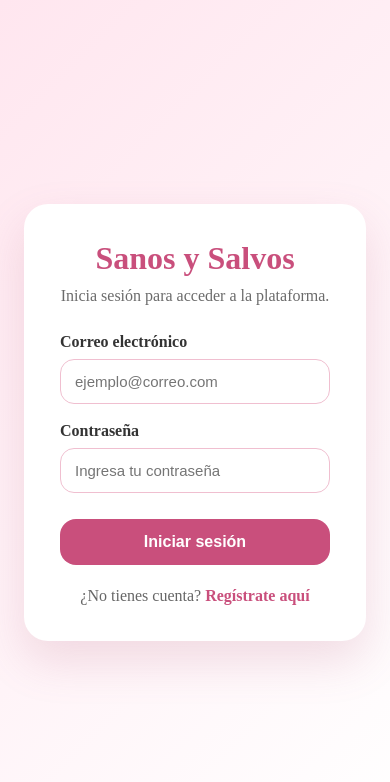
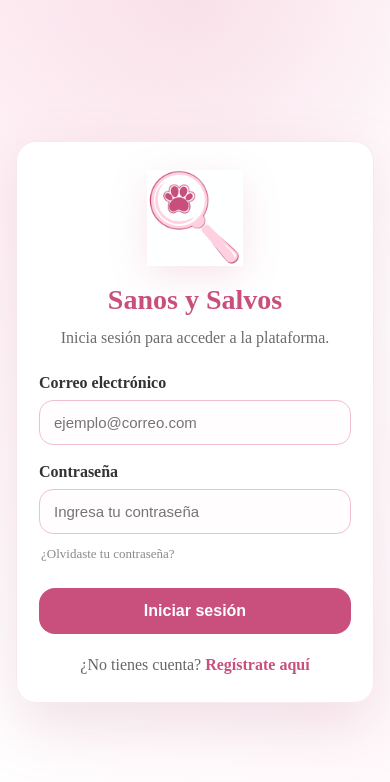
Before and after one commit to matyu111/sanos-y-salvos-frontend, a React (Vite) app: page /login in a window 390 px wide. Shown: the top 782 px of the page. Built offline with nearby package versions, Linux system fonts and the light colour scheme.

Commit message:
feat: mejora visual de login y registro con logo y favicon

```diff
--- a/index.html
+++ b/index.html
@@ -2,9 +2,9 @@
 <html lang="en">
   <head>
     <meta charset="UTF-8" />
-    <link rel="icon" type="image/svg+xml" href="/favicon.svg" />
+    <link rel="icon" type="image/png" href="/logo.png" />
     <meta name="viewport" content="width=device-width, initial-scale=1.0" />
-    <title>sanosysalvos-frontend</title>
+    <title>Sanos y Salvos</title>
   </head>
   <body>
     <div id="root"></div>
--- a/src/pages/Login.jsx
+++ b/src/pages/Login.jsx
@@ -1,6 +1,7 @@
 import { useState } from "react";
 import { Link, Navigate, useNavigate } from "react-router-dom";
 
+import logo from "../assets/logo.png";
 import { useAuth } from "../hooks/useAuth";
 import { loginUsuario } from "../services/authService";
 import "../styles/auth.css";
@@ -26,7 +27,7 @@ function Login() {
       const data = await loginUsuario({ email, password });
       auth.setSession(data);
       navigate("/dashboard");
-    } catch (err) {
+    } catch {
       setError("No se pudo iniciar sesión. Verifica tu correo y contraseña.");
     } finally {
       setCargando(false);
@@ -37,6 +38,7 @@ function Login() {
     <main className="auth-page">
       <section className="auth-card">
         <div className="auth-header">
+          <img className="auth-logo" src={logo} alt="Logo de Sanos y Salvos" />
           <h1>Sanos y Salvos</h1>
           <p>Inicia sesión para acceder a la plataforma.</p>
         </div>
@@ -66,6 +68,8 @@ function Login() {
             />
           </div>
 
+          <p className="auth-help-text">¿Olvidaste tu contraseña?</p>
+
           {error && <p className="auth-error">{error}</p>}
 
           <button className="auth-button" type="submit" disabled={cargando}>
--- a/src/pages/Register.jsx
+++ b/src/pages/Register.jsx
@@ -1,6 +1,7 @@
 import { useState } from "react";
 import { Link, Navigate, useNavigate } from "react-router-dom";
 
+import logo from "../assets/logo.png";
 import { registrarUsuario } from "../services/authService";
 import "../styles/auth.css";
 
@@ -17,6 +18,7 @@ function Register() {
 
   const [errores, setErrores] = useState({});
   const [mensaje, setMensaje] = useState("");
+  const [tipoMensaje, setTipoMensaje] = useState("");
   const [cargando, setCargando] = useState(false);
 
   if (token) {
@@ -30,7 +32,7 @@ function Register() {
         if (value.trim().length < 3) return "El nombre debe tener al menos 3 caracteres.";
         return "";
 
-      case "email":
+      case "email": {
         if (!value.trim()) return "El correo es obligatorio.";
 
         const emailValido = /^[^\s@]+@[^\s@]+\.[^\s@]+$/;
@@ -40,6 +42,7 @@ function Register() {
         }
 
         return "";
+      }
 
       case "password":
         if (!value) return "La contraseña es obligatoria.";
@@ -89,6 +92,7 @@ function Register() {
     setFormulario(formularioActualizado);
     setErrores(nuevosErrores);
     setMensaje("");
+    setTipoMensaje("");
   };
 
   const validarFormulario = () => {
@@ -107,6 +111,7 @@ function Register() {
   const handleSubmit = async (event) => {
     event.preventDefault();
     setMensaje("");
+    setTipoMensaje("");
 
     if (!validarFormulario()) {
       return;
@@ -124,11 +129,13 @@ function Register() {
       await registrarUsuario(datosRegistro);
 
       setMensaje("Usuario registrado correctamente. Ahora puedes iniciar sesión.");
+      setTipoMensaje("success");
       setTimeout(() => {
         navigate("/login");
       }, 1200);
-    } catch (error) {
+    } catch {
       setMensaje("No se pudo registrar el usuario. Revisa los datos o intenta con otro correo.");
+      setTipoMensaje("error");
     } finally {
       setCargando(false);
     }
@@ -138,6 +145,7 @@ function Register() {
     <main className="auth-page">
       <section className="auth-card auth-card-large">
         <div className="auth-header">
+          <img className="auth-logo" src={logo} alt="Logo de Sanos y Salvos" />
           <h1>Crear cuenta</h1>
           <p>Regístrate para acceder a Sanos y Salvos.</p>
         </div>
@@ -197,7 +205,11 @@ function Register() {
             )}
           </div>
 
-          {mensaje && <p className="auth-message">{mensaje}</p>}
+          {mensaje && (
+            <p className={`auth-message ${tipoMensaje === "error" ? "auth-message-error" : "auth-message-success"}`}>
+              {mensaje}
+            </p>
+          )}
 
           <button className="auth-button" type="submit" disabled={cargando}>
             {cargando ? "Registrando..." : "Crear cuenta"}
--- a/src/styles/auth.css
+++ b/src/styles/auth.css
@@ -4,7 +4,9 @@
   align-items: center;
   justify-content: center;
   padding: 24px;
-  background: linear-gradient(135deg, #ffe6ef, #ffffff);
+  background:
+    radial-gradient(circle at top, rgba(201, 79, 124, 0.12), transparent 34%),
+    linear-gradient(135deg, #fff1f6, #ffffff 58%, #fff8fb);
 }
 
 .auth-card {
@@ -12,13 +14,24 @@
   max-width: 420px;
   padding: 36px;
   border-radius: 24px;
-  background: #ffffff;
-  box-shadow: 0 20px 45px rgba(180, 90, 120, 0.18);
+  background: rgba(255, 255, 255, 0.96);
+  border: 1px solid rgba(201, 79, 124, 0.12);
+  box-shadow: 0 24px 60px rgba(180, 90, 120, 0.18);
+  backdrop-filter: blur(8px);
 }
 
 .auth-header {
   text-align: center;
-  margin-bottom: 28px;
+  margin-bottom: 30px;
+}
+
+.auth-logo {
+  display: block;
+  width: clamp(96px, 22vw, 130px);
+  height: auto;
+  margin: 0 auto 18px;
+  object-fit: contain;
+  filter: drop-shadow(0 10px 18px rgba(201, 79, 124, 0.15));
 }
 
 .auth-header h1 {
@@ -28,8 +41,9 @@
 }
 
 .auth-header p {
-  margin-top: 10px;
+  margin: 10px 0 0;
   color: #6b6b6b;
+  line-height: 1.5;
 }
 
 .auth-form {
@@ -55,11 +69,20 @@
   border-radius: 14px;
   font-size: 15px;
   outline: none;
+  background: #fffdfd;
+  transition: border-color 0.2s ease, box-shadow 0.2s ease, background-color 0.2s ease;
 }
 
 .form-group input:focus {
   border-color: #c94f7c;
   box-shadow: 0 0 0 3px rgba(201, 79, 124, 0.12);
+}
+
+.auth-help-text {
+  margin: -6px 2px 0;
+  color: #8a8a8a;
+  font-size: 13px;
+  text-align: left;
 }
 
 .auth-button {
@@ -72,6 +95,7 @@
   font-size: 16px;
   font-weight: 700;
   cursor: pointer;
+  transition: transform 0.2s ease, box-shadow 0.2s ease, background-color 0.2s ease;
 }
 
 .auth-button:disabled {
@@ -81,6 +105,8 @@
 
 .auth-button:hover:not(:disabled) {
   background: #b9436d;
+  transform: translateY(-1px);
+  box-shadow: 0 14px 24px rgba(201, 79, 124, 0.18);
 }
 
 .auth-error {
@@ -89,6 +115,7 @@
   background: #ffe7e7;
   color: #b42318;
   font-size: 14px;
+  border: 1px solid #f2b8b5;
 }
 
 .auth-link {
@@ -117,7 +144,7 @@
   border-radius: 14px;
   font-size: 15px;
   outline: none;
-  background: #ffffff;
+  background: #fffdfd;
 }
 
 .form-group select:focus {
@@ -134,7 +161,37 @@
 .auth-message {
   padding: 12px;
   border-radius: 12px;
+  font-size: 14px;
+  border: 1px solid transparent;
+}
+
+.auth-message-success {
   background: #eefaf1;
   color: #267a3e;
-  font-size: 14px;
+  border-color: #b8dec2;
 }
+
+.auth-message-error {
+  background: #fff1f1;
+  color: #b42318;
+  border-color: #f2b8b5;
+}
+
+@media (max-width: 640px) {
+  .auth-page {
+    padding: 16px;
+  }
+
+  .auth-card {
+    padding: 28px 22px;
+    border-radius: 20px;
+  }
+
+  .auth-header {
+    margin-bottom: 24px;
+  }
+
+  .auth-header h1 {
+    font-size: 28px;
+  }
+}
```
Also changed, not shown: public/logo.png (added), src/assets/logo.png (added).
